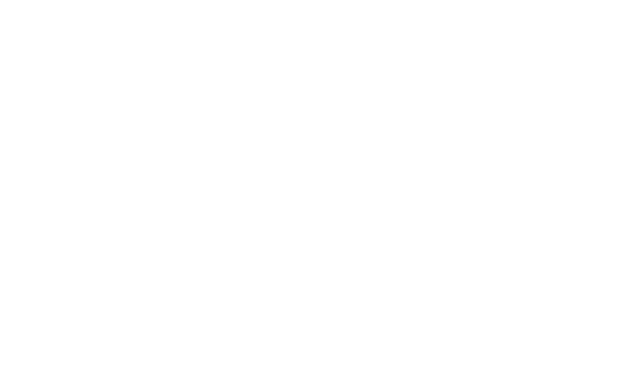
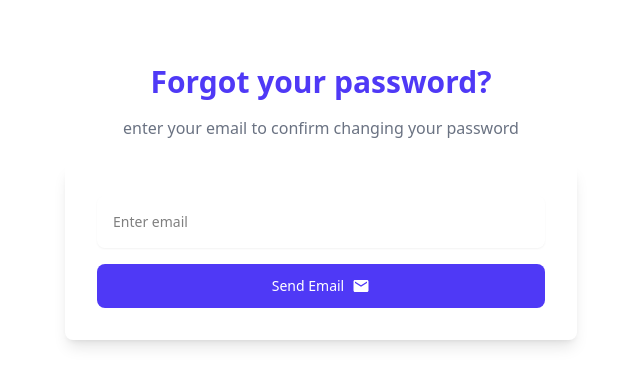
Before and after one commit to 0xEbrahim/Learning-Management-System, a React (Vite) app in the folder Frontend/: page /forgotPassword in a window 1280 px wide. Before the commit this address had no page. Shown: the top 386 px of the page, without its empty margins (319-959 px from the left). Built offline with nearby package versions, Linux system fonts and the light colour scheme.

Commit message:
create forgot-password page

```diff
--- a/Frontend/src/App.jsx
+++ b/Frontend/src/App.jsx
@@ -4,6 +4,8 @@
 import Login from './components/login.jsx'
 import VerifyEmail from "./components/verifyEmail.jsx";
 import HomePage from "./pages/homePage.jsx";
+import ForgotPassword from "./pages/forgotPassword.jsx";
+import ResetPassword from "./pages/resetPassword.jsx";
 function App() {
 
   return (
@@ -13,6 +15,8 @@
         <Route path="/" element={<Register/>}/>
         <Route path="/login" element={<Login/>}/>
         <Route path="/verifyEmail/:token" element={<VerifyEmail/>}/>
+        <Route path="/forgotPassword" element={<ForgotPassword/>}/>
+        <Route path="/resetPassword/:token" element={<ResetPassword/>}/>
     </Routes>
     </>
   )
--- a/Frontend/src/components/login.jsx
+++ b/Frontend/src/components/login.jsx
@@ -101,7 +101,7 @@
 
             <div className="col-span-6 sm:flex sm:items-center sm:gap-4">
               <button
-                className="inline-block shrink-0 rounded-md border border-blue-600 bg-blue-600 px-12 py-3 text-sm font-medium text-white transition hover:bg-transparent hover:text-blue-600 focus:ring-3 focus:outline-hidden"
+                className="inline-block shrink-0 rounded-md border border-indigo-600 bg-indigo-600 px-12 py-3 text-sm font-medium text-white transition hover:bg-transparent hover:text-indigo-600 focus:ring-3 focus:outline-hidden"
                 onClick={()=>{sendLoginData()}}
               >
                 Continue
@@ -114,7 +114,7 @@
             </div>
           {/* conditional redering */}
           {error && <p className='text-red-500 col-span-6'>{error}</p>}
-          {error==="Incorrect email or password." &&<p className='col-span-6 inline-block'><Link to="/" className='text-blue-600'>Forgot password?</Link></p>}
+          {error==="Incorrect email or password." &&<p className='col-span-6 inline-block'><Link to="/forgotPassword" className='text-indigo-600'>Forgot password?</Link></p>}
           {response==="verified" &&(navigate("/homePage"))}
           </form>
         </div>
--- a/Frontend/src/components/register.jsx
+++ b/Frontend/src/components/register.jsx
@@ -11,7 +11,7 @@
   let [confirmPassword,setConfirmPassword]=useState("");
   let [error,setError]=useState("");
   let [response,setResponse]=useState("");
-  let[disabled,setDisabled]=useState(false);
+  // let[disabled,setDisabled]=useState(false);
   // let buttonRef=useRef();
 
 
@@ -155,8 +155,8 @@
 
           <div className="col-span-6 sm:flex sm:items-center sm:gap-4">
             <button
-              className="inline-block shrink-0 rounded-md border border-blue-600 bg-blue-600 px-12 py-3 text-sm font-medium text-white transition hover:bg-transparent hover:text-blue-600 focus:ring-3 focus:outline-hidden"
-              disabled={disabled}
+              className="inline-block shrink-0 rounded-md border border-indigo-600 bg-indigo-600 px-12 py-3 text-sm font-medium text-white transition hover:bg-transparent hover:text-indigo-600 focus:ring-3 focus:outline-hidden"
+              // disabled={disabled}
               onClick={()=>{
                 sendRegisterDate();
                 // console.log(userName,userEmail,password,confirmPassword);
@@ -172,7 +172,7 @@
           </div>
           {/* conditional redering */}
           {error && <p className='text-red-500 col-span-6'>{error}</p>}
-          {response && <p className='text-blue-500 col-span-6'>{response}</p>}
+          {response && <p className='text-indigo-500 col-span-6'>{response}</p>}
         </form>
       </div>
     </main>
--- /dev/null
+++ b/Frontend/src/pages/forgotPassword.jsx
@@ -0,0 +1,72 @@
+import { MdEmail } from "react-icons/md";
+import {useState}  from "react";
+import axios from "axios";
+
+function ForgotPassword(){
+    const apiUrl = import.meta.env.VITE_API_URL;
+    let [userEmail,setUserEmail]=useState("");
+    let [response,setResponse]=useState("");
+    let [error,setError]=useState("");
+
+    let handleUserEmail=(value)=>{
+        setUserEmail(value);
+    }
+
+
+    let sendEmail=async()=>{
+        try{
+            let response= await axios.patch(`${apiUrl}/auth/forgot-password`,{
+                "email":userEmail
+          })
+          console.log(response);
+          setResponse(response.data.message);
+        }catch(error){
+            setError(error.response.data.message);
+        }
+
+    }
+
+    return(
+<div className="mx-auto max-w-screen-xl px-4 py-16 sm:px-6 lg:px-8">
+  <div className="mx-auto max-w-lg">
+    <h1 className="text-center text-2xl font-bold text-indigo-600 sm:text-3xl">Forgot your password?</h1>
+
+    <p className="mx-auto mt-4 max-w-md text-center text-gray-500">
+       enter your email to confirm changing your password
+    </p>
+
+    <form action="#" className="mt-6 mb-0 space-y-4 rounded-lg p-4 shadow-lg sm:p-6 lg:p-8" onSubmit={(e)=>{e.preventDefault()}}>
+
+      <div>
+        <label htmlFor="email" className="sr-only">Email</label>
+
+        <div className="relative">
+          <input
+            type="email"
+            className="w-full rounded-lg border-gray-200 p-4 pe-12 text-sm shadow-xs"
+            placeholder="Enter email"
+            onChange={(e)=>{handleUserEmail(e.target.value)}}
+          />
+
+
+        </div>
+      </div>
+
+
+      <button
+        type="submit"
+        className="flex w-full rounded-lg bg-indigo-600 px-5 py-3 text-sm font-medium text-white justify-center items-center gap-2"
+        onClick={()=>{sendEmail()}}
+
+      >
+        Send Email<MdEmail className="text-lg"/>
+      </button>
+      {error && <p className='text-red-500 col-span-6'>{error}</p>}
+      {response && <p className='text-indigo-500 col-span-6'>{response}</p>}
+    </form>
+  </div>
+</div>
+    );
+}
+
+export default ForgotPassword
--- /dev/null
+++ b/Frontend/src/pages/resetPassword.jsx
@@ -0,0 +1,10 @@
+import { useParams } from "react-router-dom";
+
+
+function ResetPassword(){
+    const {token}=useParams();
+    return(
+        <h2>invalid</h2>
+    );
+}
+export default ResetPassword;
```
